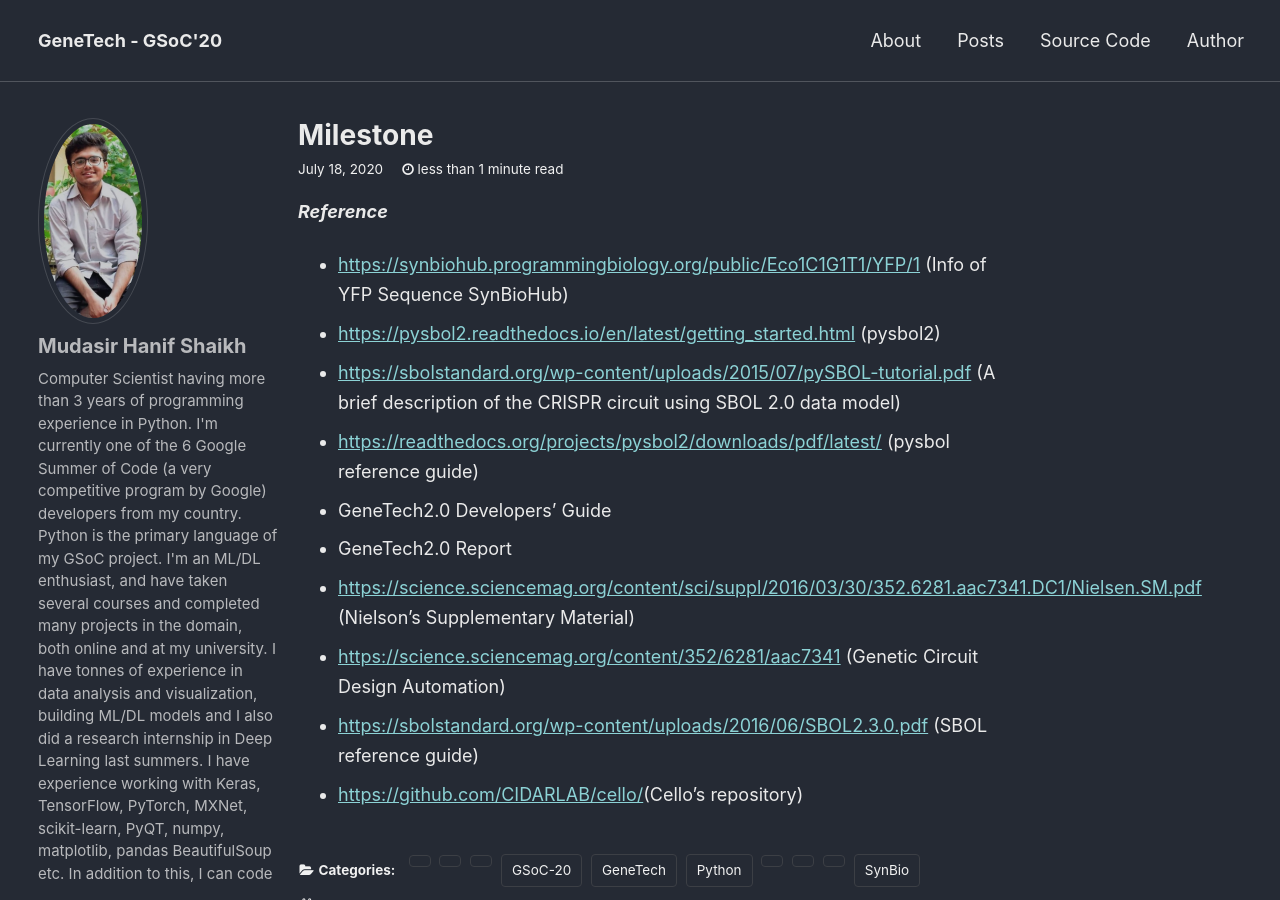
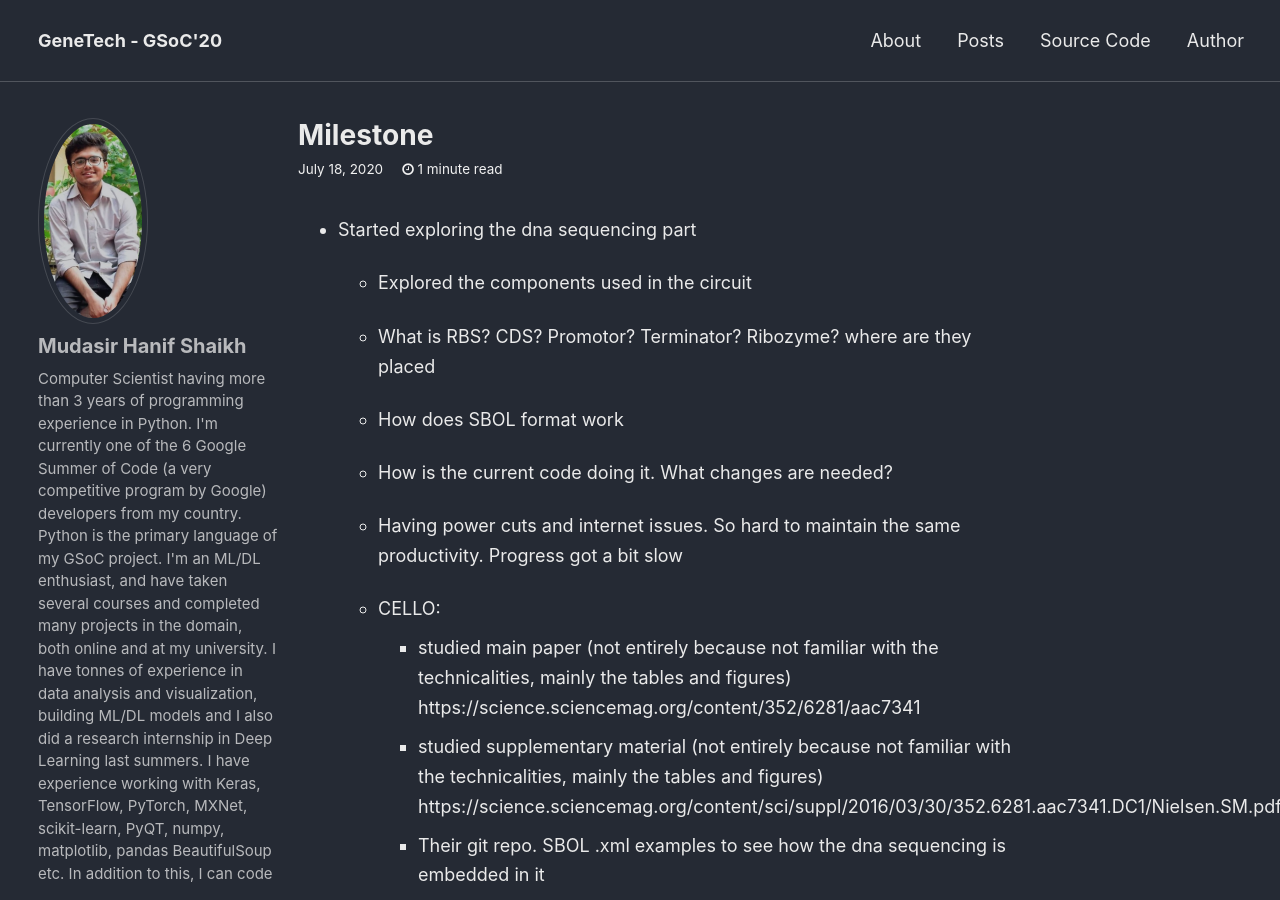
Before and after one commit to ms03831/GSoC-20, a Jekyll site: the page built from _posts/2020-07-18-milestone-2-dna-sequence-sbol.md, in a window 1280 px wide and 900 px high. Built offline with Jekyll 4.4.1, drawn with Linux system fonts in a browser that asks for light colours; some of the changed text lies outside the part shown.

Commit message:
Update 2020-07-18-milestone-2-dna-sequence-sbol.md

```diff
--- a/_posts/2020-07-18-milestone-2-dna-sequence-sbol.md
+++ b/_posts/2020-07-18-milestone-2-dna-sequence-sbol.md
@@ -4,7 +4,59 @@ date: 2020-07-18
 categories: GeneTech, Python, GSoC-20, SynBio
 ---
 
+- Started exploring the dna sequencing part
 
+	- Explored the components used in the circuit
+
+	- What is RBS? CDS? Promotor? Terminator? Ribozyme? where are they placed
+
+	- How does SBOL format work
+
+	- How is the current code doing it. What changes are needed?
+
+	- Having power cuts and internet issues. So hard to maintain the same productivity. Progress got a bit slow
+
+	- CELLO:
+		- studied main paper (not entirely because not familiar with the technicalities, mainly the tables and figures)
+			https://science.sciencemag.org/content/352/6281/aac7341
+		- studied supplementary material (not entirely because not familiar with the technicalities, mainly the tables and figures)
+			https://science.sciencemag.org/content/sci/suppl/2016/03/30/352.6281.aac7341.DC1/Nielsen.SM.pdf
+		- Their git repo. SBOL .xml examples to see how the dna sequencing is embedded in it
+		- Their website to see what they generate and how they do it
+		- Compared their circuit .xml file to our sample .xml files. Figured out:
+			- They mostly have insulated circuits.
+			- We are making non-insulated gate circuits
+			- GeneTech doesn't specify what terminator it is using (we just use a dummy id for the terminator)
+			- GeneTech has no information of the RBS whatsoever (its not even included)
+			- For non-insualted circuits, Cello paper had the same terminator
+
+	- SBOL:
+		- read briefly the data specification document (https://sbolstandard.org/wp-content/uploads/2016/06/SBOL2.3.0.pdf)
+		- GeneTech report by Bhutto et. al to understand how they are doing it
+		- pySBOL documentation
+		- pySBOL paper
+		- Created an example device to see how it works
+		- sbol tutorials:
+			- https://sbolstandard.org/wp-content/uploads/2016/08/pysbol-crispr-tutorial.pdf
+			- tutorial on their github
+			- exampels on their github.
+
+	- Made a database of the parts used in our Circuits:
+		- All Input promoters
+		- All output promoters
+		- All CDS
+		- Included a terminator
+		- YFP
+		- The links to the repository for each of these
+		- Used pysbol to query the link for each of these and populated the database.
+
+
+
+
+
+
+- bugs: component definition [j][1] instead of [j][k]
+- function.py
 
 
 
```
